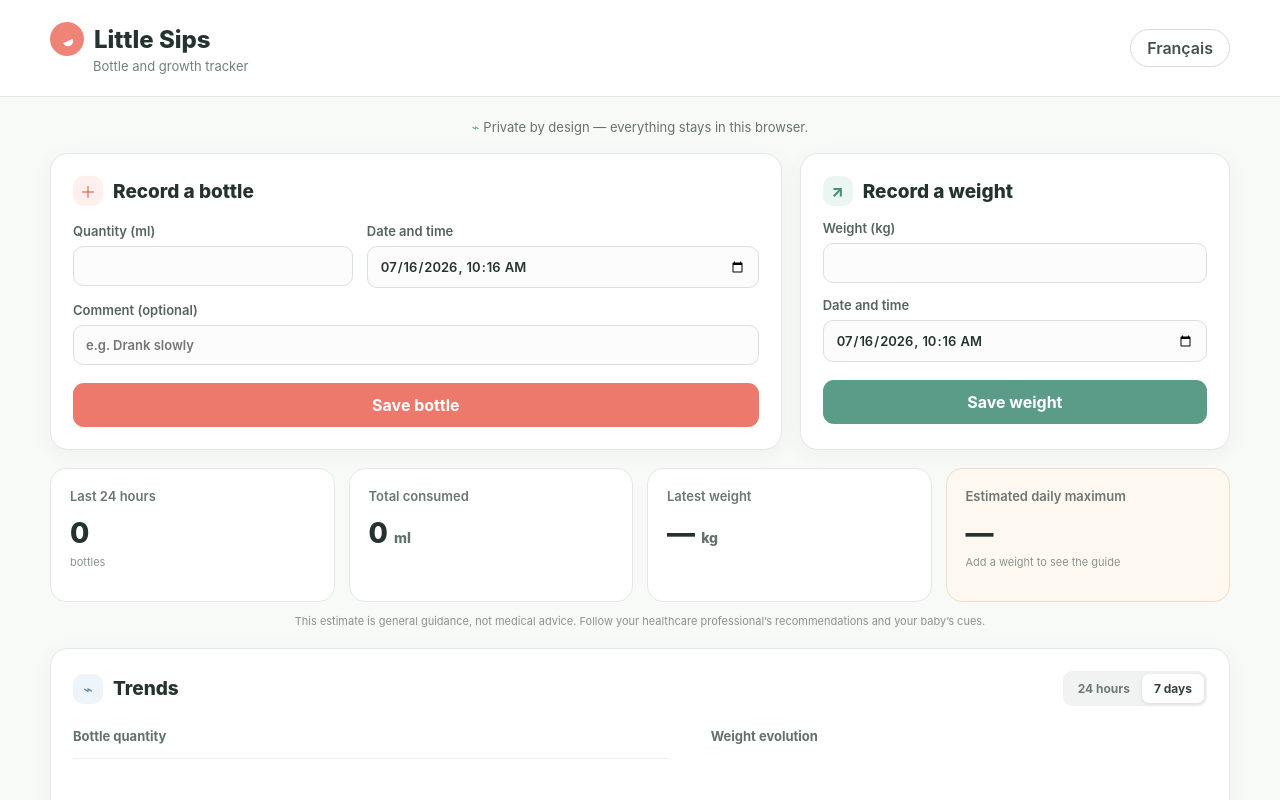
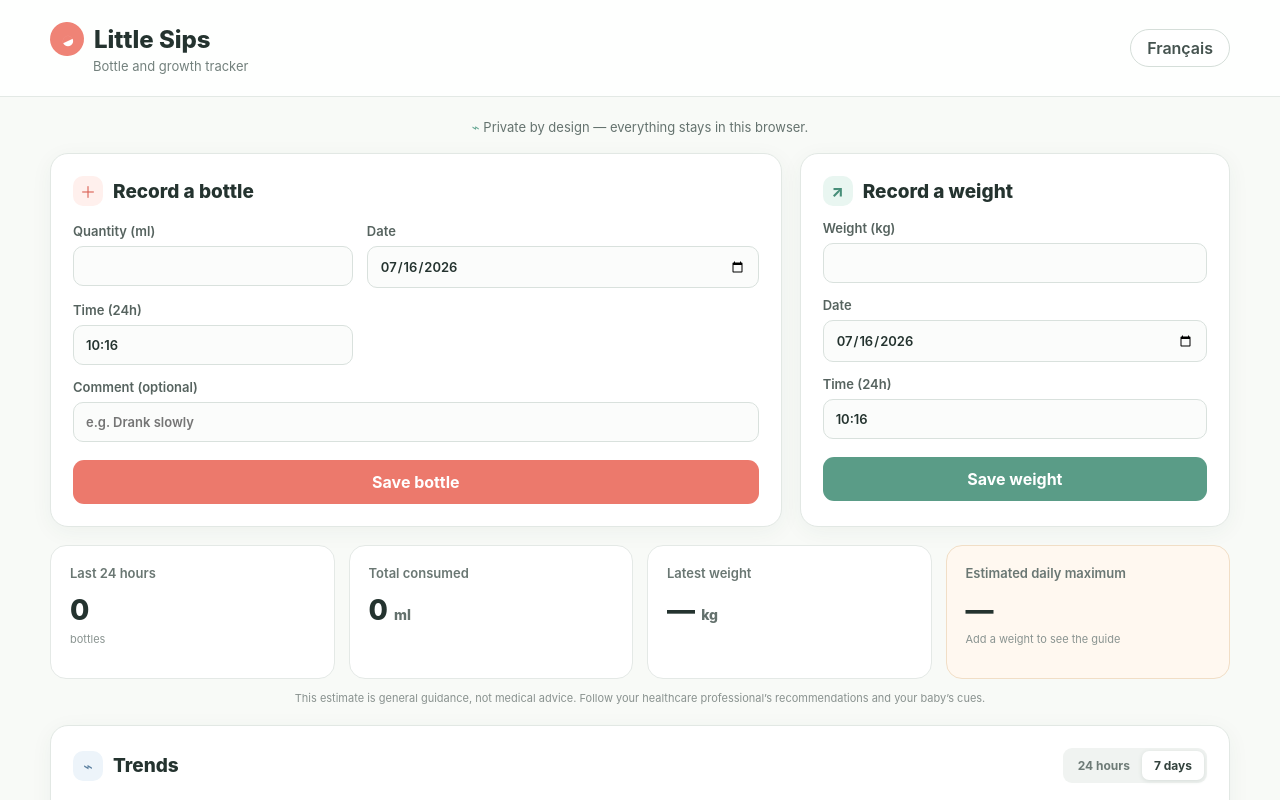
Before and after one commit to TechWatching/new-parents-tool, a Vue app in the folder apps/bottle-feeds/: page / in a window 1280 px wide. Shown: the top 800 px of the page. Built offline with nearby package versions, Linux system fonts and the light colour scheme.

Commit message:
Use fast 24-hour time entry

```diff
--- a/apps/bottle-feeds/src/App.vue
+++ b/apps/bottle-feeds/src/App.vue
@@ -10,13 +10,18 @@ const nowForInput = () => {
   return date.toISOString().slice(0, 16)
 }
 
+const dateTimeForInput = () => {
+  const value = nowForInput()
+  return { date: value.slice(0, 10), time: value.slice(11) }
+}
+
 const data = reactive(loadData())
 const language = ref<Language>(
   (localStorage.getItem('new-parents-tool:language') as Language) || 'en',
 )
 const range = ref<'24h' | '7d'>('7d')
-const feedForm = reactive({ amount: '', occurredAt: nowForInput(), comment: '' })
-const weightForm = reactive({ kilograms: '', occurredAt: nowForInput() })
+const feedForm = reactive({ amount: '', ...dateTimeForInput(), comment: '' })
+const weightForm = reactive({ kilograms: '', ...dateTimeForInput() })
 
 const t = computed(() => messages[language.value])
 const locale = computed(() => (language.value === 'fr' ? 'fr-FR' : 'en-GB'))
@@ -35,30 +40,39 @@ function makeId() {
   return crypto.randomUUID()
 }
 
+function occurredAt(date: string, time: string) {
+  if (!/^(?:[01]\d|2[0-3]):[0-5]\d$/.test(time)) return null
+
+  const value = new Date(`${date}T${time}`)
+  return Number.isNaN(value.getTime()) ? null : value.toISOString()
+}
+
 function addFeed() {
   const amount = Number(feedForm.amount)
-  if (!amount || amount <= 0 || !feedForm.occurredAt) return
+  const recordedAt = occurredAt(feedForm.date, feedForm.time)
+  if (!amount || amount <= 0 || !recordedAt) return
   data.feeds.unshift({
     id: makeId(),
     amount,
-    occurredAt: new Date(feedForm.occurredAt).toISOString(),
+    occurredAt: recordedAt,
     comment: feedForm.comment.trim(),
   })
   feedForm.amount = ''
   feedForm.comment = ''
-  feedForm.occurredAt = nowForInput()
+  Object.assign(feedForm, dateTimeForInput())
 }
 
 function addWeight() {
   const kilograms = Number(weightForm.kilograms)
-  if (!kilograms || kilograms <= 0 || !weightForm.occurredAt) return
+  const recordedAt = occurredAt(weightForm.date, weightForm.time)
+  if (!kilograms || kilograms <= 0 || !recordedAt) return
   data.weights.unshift({
     id: makeId(),
     kilograms,
-    occurredAt: new Date(weightForm.occurredAt).toISOString(),
+    occurredAt: recordedAt,
   })
   weightForm.kilograms = ''
-  weightForm.occurredAt = nowForInput()
+  Object.assign(weightForm, dateTimeForInput())
 }
 
 const sortedFeeds = computed(() =>
@@ -212,8 +226,20 @@ function removeWeight(weight: Weight) {
             />
           </label>
           <label>
-            {{ t.dateTime }}
-            <input v-model="feedForm.occurredAt" type="datetime-local" required />
+            {{ t.date }}
+            <input v-model="feedForm.date" type="date" required />
+          </label>
+          <label>
+            {{ t.time }}
+            <input
+              v-model="feedForm.time"
+              type="text"
+              inputmode="numeric"
+              pattern="(?:[01]\d|2[0-3]):[0-5]\d"
+              placeholder="14:30"
+              maxlength="5"
+              required
+            />
           </label>
           <label class="full-width">
             {{ t.comment }}
@@ -246,8 +272,20 @@ function removeWeight(weight: Weight) {
           />
         </label>
         <label>
-          {{ t.dateTime }}
-          <input v-model="weightForm.occurredAt" type="datetime-local" required />
+          {{ t.date }}
+          <input v-model="weightForm.date" type="date" required />
+        </label>
+        <label>
+          {{ t.time }}
+          <input
+            v-model="weightForm.time"
+            type="text"
+            inputmode="numeric"
+            pattern="(?:[01]\d|2[0-3]):[0-5]\d"
+            placeholder="14:30"
+            maxlength="5"
+            required
+          />
         </label>
         <button class="secondary-button" type="submit">{{ t.saveWeight }}</button>
       </form>
--- a/apps/bottle-feeds/src/i18n.ts
+++ b/apps/bottle-feeds/src/i18n.ts
@@ -8,7 +8,8 @@ export const messages = {
     language: 'Français',
     addFeed: 'Record a bottle',
     amount: 'Quantity (ml)',
-    dateTime: 'Date and time',
+    date: 'Date',
+    time: 'Time (24h)',
     comment: 'Comment (optional)',
     commentPlaceholder: 'e.g. Drank slowly',
     saveFeed: 'Save bottle',
@@ -47,7 +48,8 @@ export const messages = {
     language: 'English',
     addFeed: 'Noter un biberon',
     amount: 'Quantité (ml)',
-    dateTime: 'Date et heure',
+    date: 'Date',
+    time: 'Heure (24 h)',
     comment: 'Commentaire (facultatif)',
     commentPlaceholder: 'ex. A bu lentement',
     saveFeed: 'Enregistrer',
```
Also changed, not shown: 1 other file (tests, documents, lock files or other folders).
